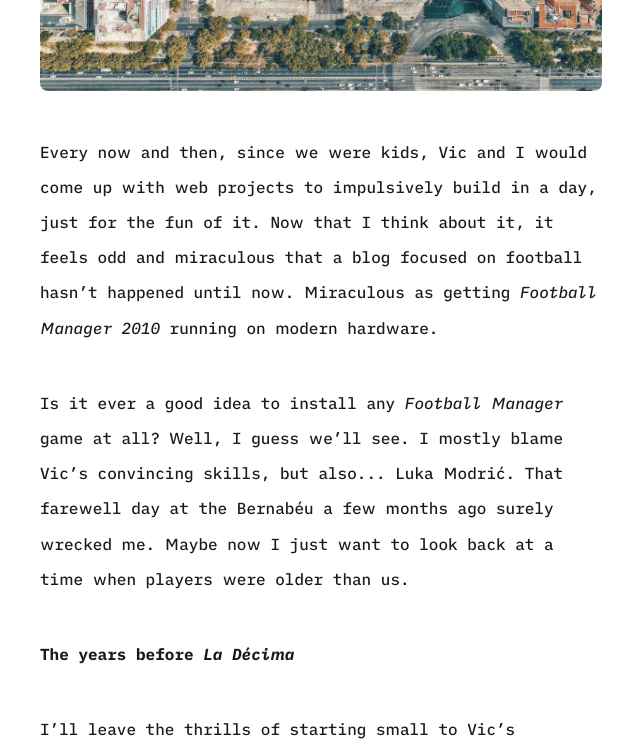
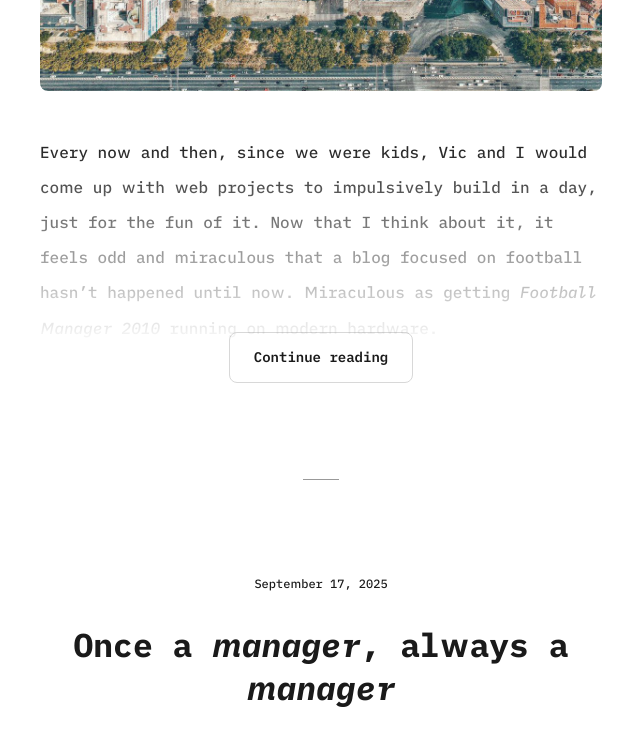
Before and after one commit to rnhnn/el-special-blog, a Next.js app: page / in a window 1280 px wide. Shown: the part 640-1395 px from the top of the page, without its empty margins (319-959 px from the left). Built offline with nearby package versions, Linux system fonts and the light colour scheme.

Commit message:
add excerpts to homepage

```diff
--- a/src/app/globals.css
+++ b/src/app/globals.css
@@ -121,6 +121,28 @@ img {
         padding-left: 50px;
         padding-right: 50px;
     }
+}
+
+.blog.blog-home .blog-entry-content p {
+    -webkit-mask: linear-gradient(#fff 1%, transparent);
+    mask: linear-gradient(#fff 1%, transparent);
+}
+
+.blog-entry-button {
+    display: block;
+    width: fit-content;
+    text-align: center;
+    font-size: 14px;
+    font-weight: 600;
+    padding-top: 7px;
+    padding-bottom: 7px;
+    padding-left: 24px;
+    padding-right: 24px;
+    margin-top: -54px;
+    margin-left: auto;
+    margin-right: auto;
+    border: 1px solid #D8D8D8;
+    border-radius: 8px;
 }
 
 .blog.blog-post {
--- a/src/app/page.js
+++ b/src/app/page.js
@@ -2,15 +2,19 @@ import Link from 'next/link';
 import Image from 'next/image';
 import { getAllPosts } from '@/helpers/loadPosts';
 import { formatDate } from '@/helpers/formatDate';
-import { renderEntryContent } from '@/helpers/renderEntryContent';
 
-// HomePage is a Server Component
 export default async function HomePage() {
   const posts = getAllPosts(); // Load all posts
 
   return (
-    <main className="blog">
-      {posts.map((post) => ( // Loop through all posts to render each entry
+    <main className="blog blog-home">
+      {posts.map((post) => {
+        // Grab the first paragraph only
+        const firstParagraph = post.content.find(
+          (block) => block.type === 'paragraph'
+        );
+
+        return (
           <article className="blog-entry" key={post.slug}>
             <time className="blog-entry-date">{formatDate(post.date)}</time>
             <h2 className="blog-entry-title">
@@ -27,10 +31,16 @@ export default async function HomePage() {
               style={{ width: '100%', height: 'auto' }}
             />
             <div className="blog-entry-content">
-            {renderEntryContent(post.content)} {/* Render the post content blocks (paragraphs, etc.) */}
+              {firstParagraph && (
+                <p dangerouslySetInnerHTML={{ __html: firstParagraph.html }} />
+              )}
+              <Link href={`/${post.slug}`} className="blog-entry-button">
+                Continue reading
+              </Link>
             </div>
           </article>
-      ))}
+        );
+      })}
     </main>
   );
 }
```
Lines whose indentation alone changed are shown as unchanged.
